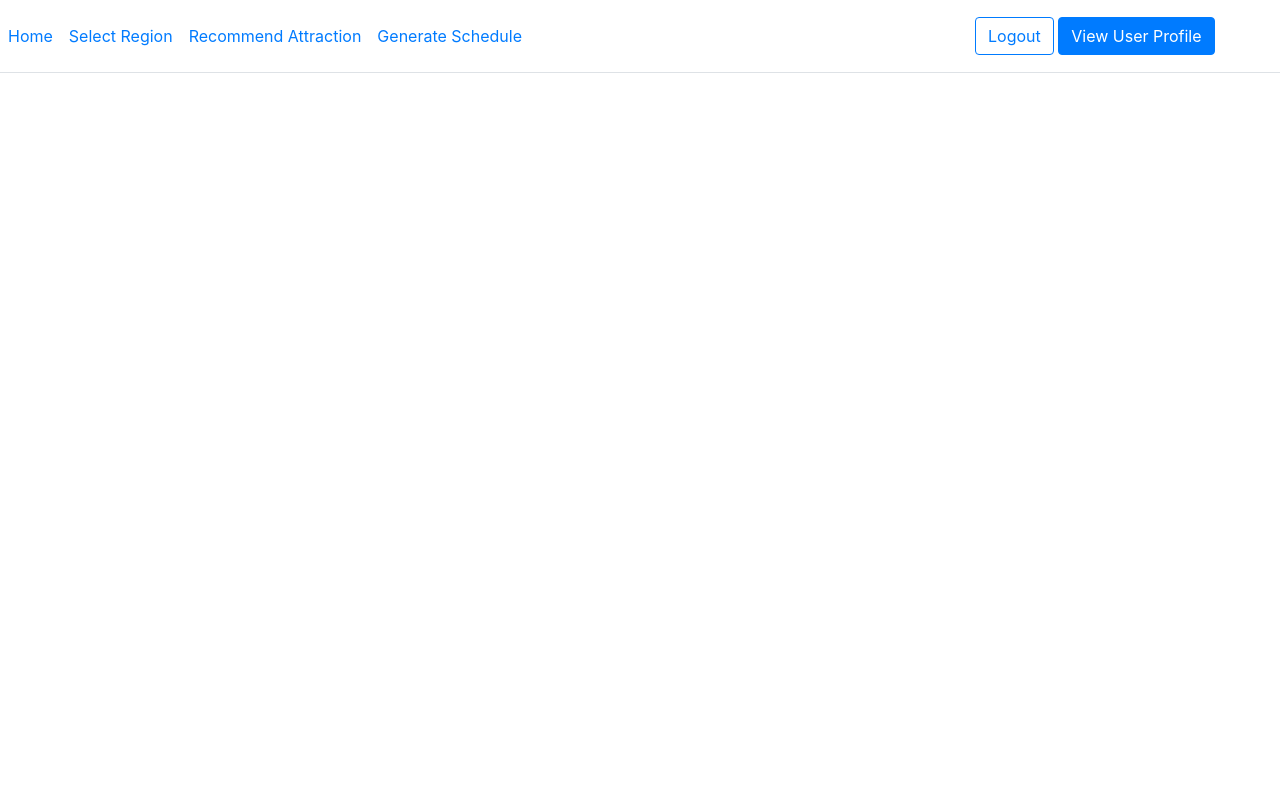
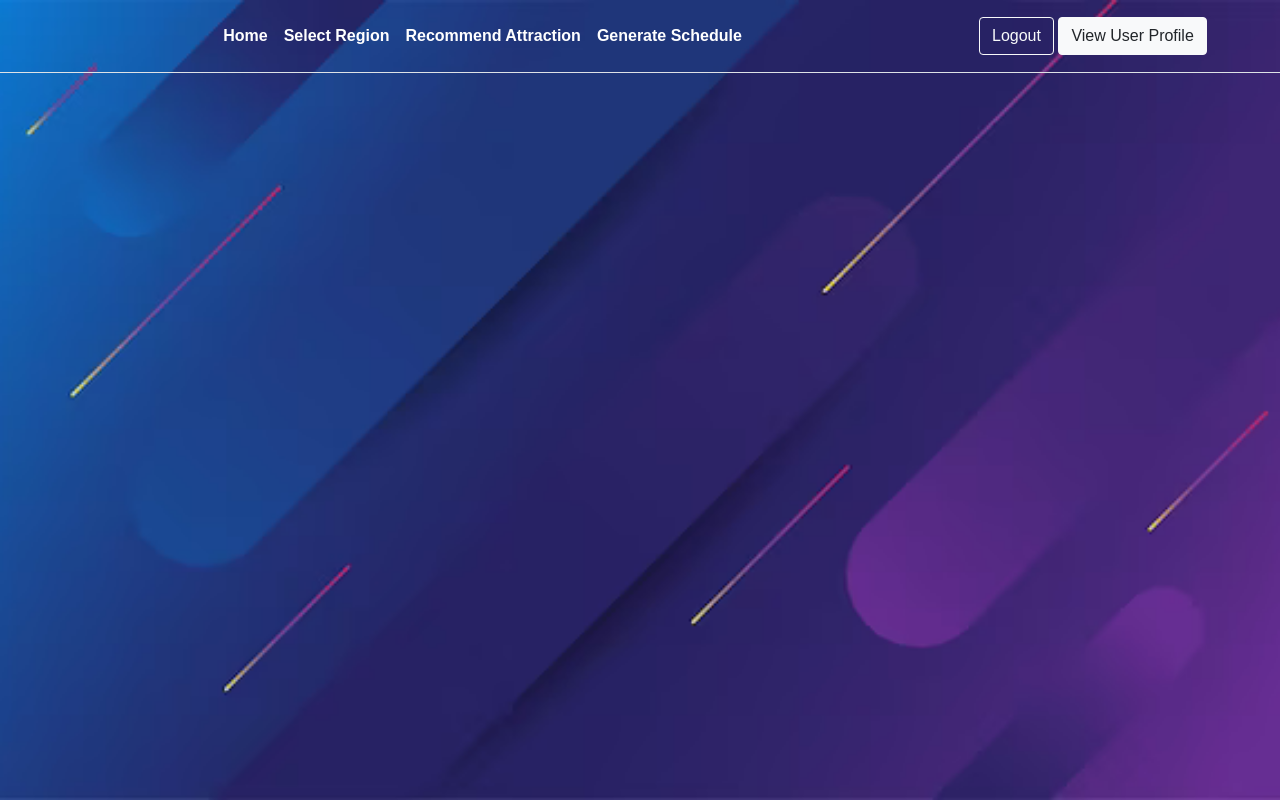
Before and after one commit to leomeyer1908/TrekBud, a Django app: page / in a window 1280 px wide. Run offline with Django 4.2, Linux system fonts and the light colour scheme; a user stored in the database is signed in; some libraries are stand-ins or nearby versions.

Commit message:
updated homepage

```diff
--- a/accounts/forms.py
+++ b/accounts/forms.py
@@ -80,7 +80,7 @@ class RegistrationForm(UserCreationForm):
 	class Meta:
 		model = UserProfile
 		#list the fields that will be displayed and the order in which they will appear
-		fields = ['username', 'name', 'email', 'phone_number', 'address', 'password1', 'password2',
+		fields = ['user', 'name', 'email', 'phone_number', 'address', 'password1', 'password2',
 				  'dietary_restrictions', 'emergency_contact', 'travel_style_preferences',
 				  'preferred_airlines', 'budget_constraints', 'preferred_travel_dates', 'trip_duration',
 				  'notification_preferences', 'profile_picture', 'profile_privacy']
--- a/home/templates/home.html
+++ b/home/templates/home.html
@@ -1,40 +1,35 @@
-<!--
-Name of File: home/templates/home.html
-Brief description of the file: creates a home page, that links to all other pages
-Inputs: None
-Outputs: display all other pages in the website
--->
-<html>
+{% load static %}
+<!DOCTYPE html>
+<html lang="en">
 <head>
-        <!-- Title of the page -->
-        <title>Home Page</title>
-        <!-- Include Bootstrap CSS -->
+    <meta charset="UTF-8">
+    <meta name="viewport" content="width=device-width, initial-scale=1.0">
+    <title>Home</title>
     <link rel="stylesheet" href="https://maxcdn.bootstrapcdn.com/bootstrap/4.5.2/css/bootstrap.min.css">
+    <link rel = "stylesheet" href="{% static 'style.css' %}">
+
 </head>
 <body>
-        <!--Create home header-->
-        <header class="d-flex flex-wrap align-items-center justify-content-center justify-content-md-between py-3 mb-4 border-bottom">
-            <!-- ADD LATER FOR LOGO
-            <a href="/" class="d-flex align-items-center col-md-3 mb-2 mb-md-0 text-dark text-decoration-none">
-                <svg class="bi me-2" width="40" height="32" role="img" aria-label="Bootstrap"><use xlink:href="#bootstrap"></use></svg>
+    <header class="d-flex flex-wrap align-items-center justify-content-between py-3 mb-4 border-bottom">
+        <a href="/" class="d-flex align-items-center mb-2 mb-md-0 text-dark text-decoration-none">
+        <!-- <img src='logo.png' width="40" height="32"> -->
         </a>
-            -->
-            <!-- middle items -->
+
         <ul class="nav col-12 col-md-auto mb-2 justify-content-center mb-md-0">
-                <li><a href="/home" class="nav-link px-2 link-secondary">Home</a></li> <!--show home button-->
-                <li><a href="/travel/select-region" class="nav-link px-2 link-dark">Select Region</a></li> <!--show select region button-->
-                <li><a href="/travel/recommend-attractions" class="nav-link px-2 link-dark">Recommend Attraction</a></li> <!--show recommend attractions button-->
-                <li><a href="/travel/generate-schedule" class="nav-link px-2 link-dark">Generate Schedule</a></li> <!--show generate schedule button-->
+            <li><a href="/home" class="nav-link px-2 link-secondary">Home</a></li>
+            <li><a href="/travel/select-region" class="nav-link px-2 link-dark">Select Region</a></li>
+            <li><a href="/travel/recommend-attractions" class="nav-link px-2 link-dark">Recommend Attraction</a></li>
+            <li><a href="/travel/generate-schedule" class="nav-link px-2 link-dark">Generate Schedule</a></li>
         </ul>
-            <!-- right items -->
+
         <div class="col-md-3 text-end">
-                {% if request.user.is_authenticated%} <!--If the user is logged in-->
-                <a type="button" class="btn btn-outline-primary me-2" href="{%url 'logout'%}">Logout</a> <!--Show logout button, which leads to logout url-->
-                <a type="button" class="btn btn-primary" href="/accounts/user-profile">View User Profile</a> <!--show generate schedule button-->
-                {%else%} <!--if use is not logged in-->
-                <a type="button" class="btn btn-outline-primary me-2" href="/accounts/login">Login</a> <!--show login button-->
-                <a type="button" class="btn btn-primary" href="/accounts/register">Register</a> <!--show register button-->
-                {%endif%}
+            {% if request.user.is_authenticated %}
+            <a type="button" class="btn btn-outline-light me-2" href="{% url 'logout' %}">Logout</a>
+            <a type="button" class="btn btn-light" href="/accounts/user-profile">View User Profile</a>
+            {% else %}
+            <a type="button" class="btn btn-outline-light me-2" href="/accounts/login">Login</a>
+            <a type="button" class="btn btn-light" href="/accounts/register">Register</a>
+            {% endif %}
         </div>
     </header>
 </body>
--- /dev/null
+++ b/travel/static/style.css
@@ -0,0 +1,28 @@
+body {
+    font-family: 'Arial', sans-serif;
+    margin: 0;
+    padding: 0;
+    background-image: url(bg2.png);
+    background-size: cover;
+    background-position: center;
+    background-repeat: no-repeat;
+    height: 100vh;
+}
+header {
+    padding-left: 1rem;
+    align-items:center;
+}
+
+.nav-link {
+    color: #ffffff;
+    font-weight: bold;
+    transition: color 0.3s;
+}
+
+.nav-link:hover {
+    color: #ffc107;
+}
+
+.btn-outline-primary, .btn-primary {
+    margin-left: 10px;
+}
--- a/trekbud/settings.py
+++ b/trekbud/settings.py
@@ -118,7 +118,7 @@ USE_TZ = True
 # Static files (CSS, JavaScript, Images)
 # https://docs.djangoproject.com/en/4.2/howto/static-files/
 
-STATIC_URL = 'static/'
+STATIC_URL = '/static/'
 
 STATICFILES_DIRS = [
     os.path.join(BASE_DIR, "static"),
```
Also changed, not shown: travel/static/bg2.png (added), travel/static/logo.png (added), 5 other files. Lines whose indentation alone changed are shown as unchanged.
